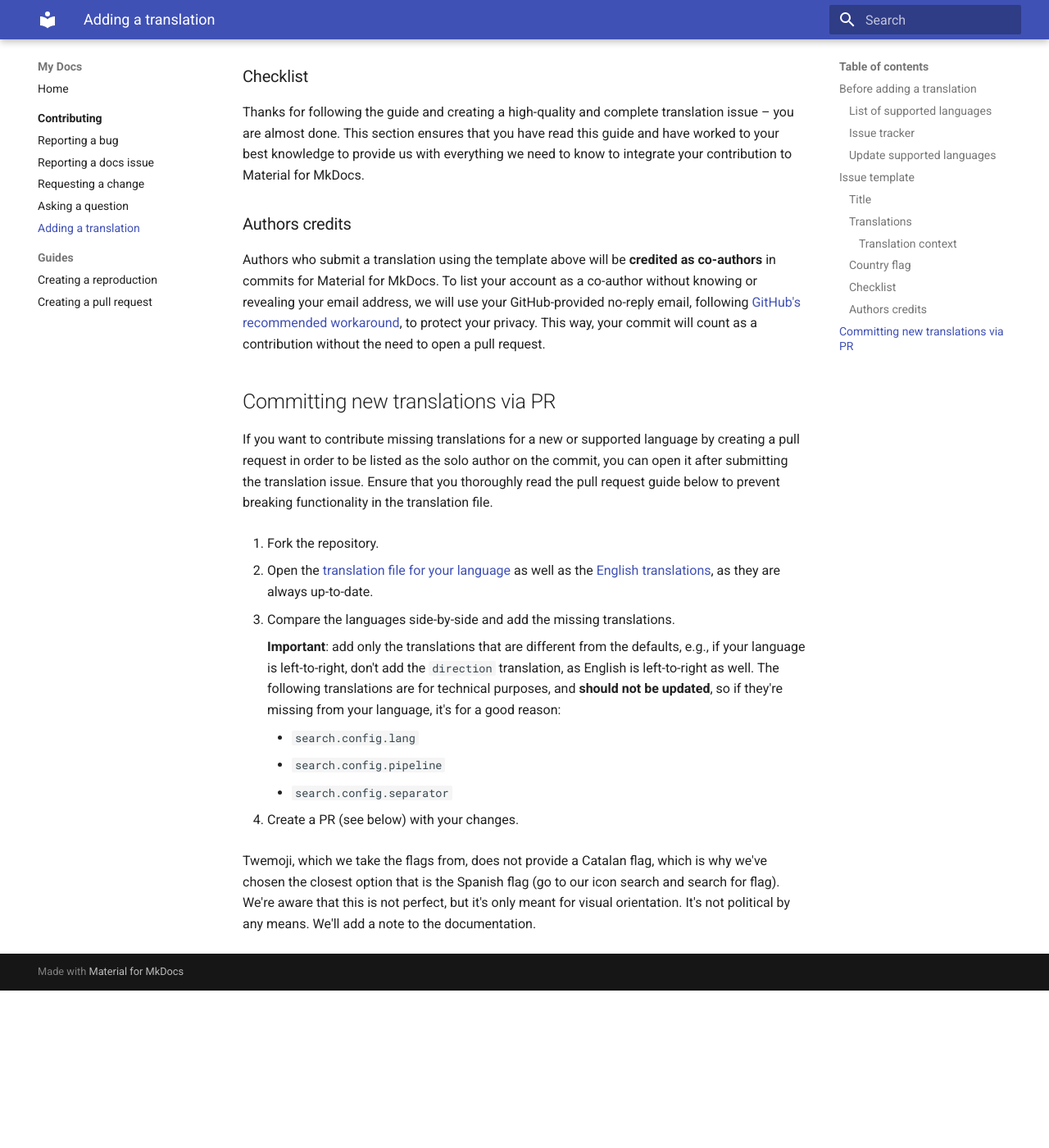
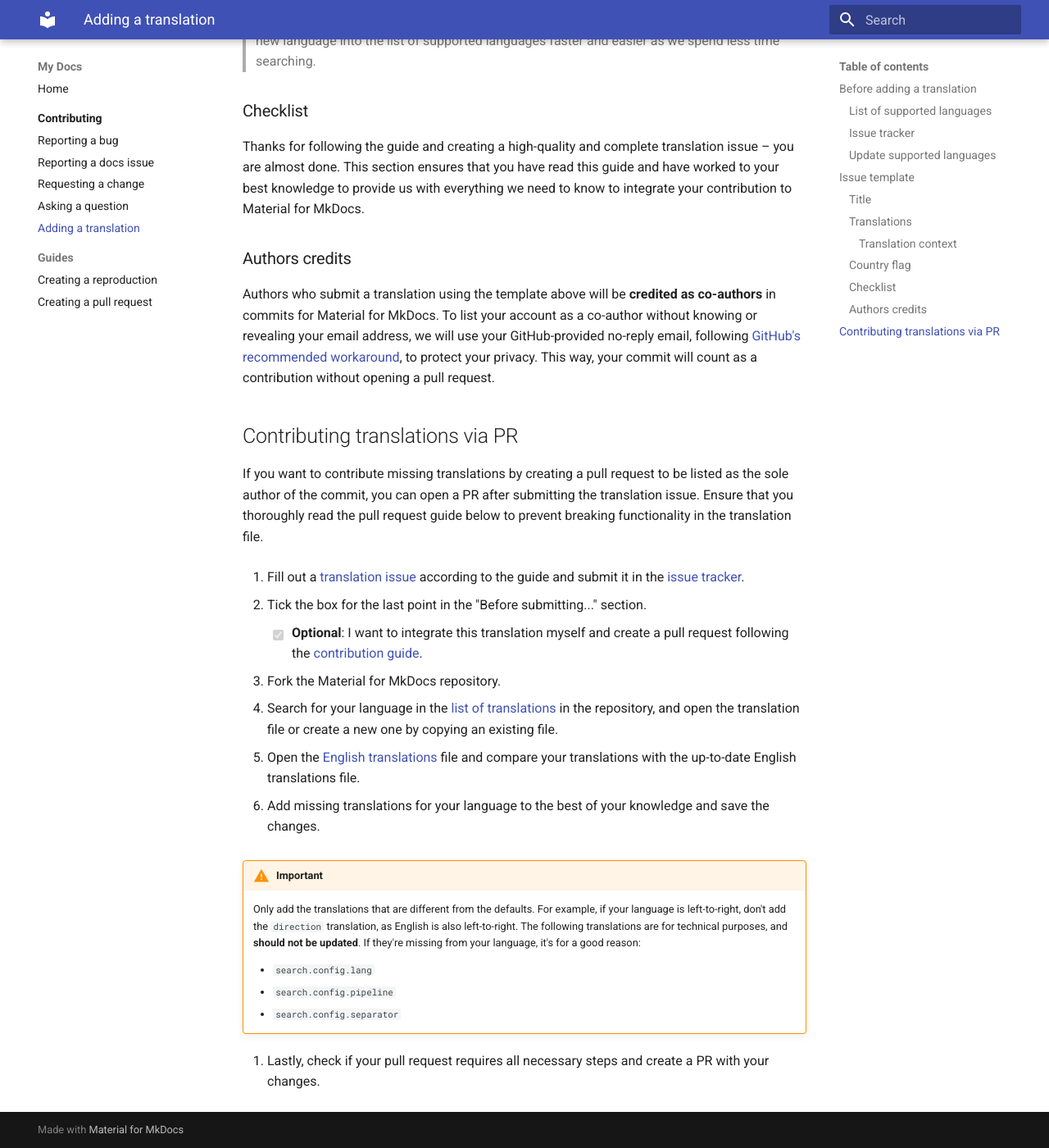
Before and after one commit to katharinalisalin/demo-bug-template, an MkDocs documentation site: the page built from docs/contributing/adding-a-translation.md, in a window 1280 px wide and 1400 px high, scrolled down 2891 px. Shown: the whole window at 82% size. Built offline with MkDocs 1.6.1 and Material for MkDocs 9.7.7, drawn with Linux system fonts in a browser that asks for light colours; before the commit the page ends 4099 px from its top, so only the background shows below that; some of the changed text lies outside the part shown.

Commit message:
Updated docs

```diff
--- a/docs/contributing/adding-a-translation.md
+++ b/docs/contributing/adding-a-translation.md
@@ -27,8 +27,8 @@ language is not included in the [list of supported languages].
   [Search for your language]: https://squidfunk.github.io/mkdocs-material/setup/changing-the-language/#site-language
 
 If your language is already supported, you can review the completeness of the
-translations, which are displayed below each language in the list. If any
-updates are needed, you can make the necessary changes.
+translations, which are displayed below each language. If any updates are
+needed, you can make the necessary changes and contribute them.
 
 If your language is not on the list of supported languages, you can contribute
 by opening a new issue and [adding a translation] with the help of the provided
@@ -36,7 +36,7 @@ guide.
 
 Please note that we grouped languages. If you would like to add specific
 linguistic variations for your country, please open a new issue and include your
-country's flag along with the details.
+country's flag, along with the details.
 
   [Add a translation]: https://github.com/squidfunk/mkdocs-material/issues/new?assignees=&labels=change+request&template=04-add-a-translation.yml&title=Add+translations+for+...
 
@@ -111,22 +110,25 @@ the title is already set with no need for adjustment.
 
 With the preliminary work done, you can now add all missing translations for
 your language. Each label on the right side containing the `⬅️ icon` is missing
-a translation. To ensure accuracy of your translation, consider double-checking
+a translation. To ensure the accuracy of your translation, consider double-checking
 the context of the words by looking at the [English version].
 
 [English version]: https://github.com/squidfunk/mkdocs-material/tree/master/src/partials/languages
 
 #### Translation context
 
+.
+.
+.
 
 
 After adding the translation, remove the `⬅️ icon` from each translated line. If
-you couldn't find translations for some required fields, simply leave them for
+you can't find translations for some required fields, simply leave them for
 other contributors to complete.
 
 ### Country flag
 
-Now, that you have contributed translations for a new language, please select
+Now that you have contributed translations for a new language, please select
 the appropriate flag for your language from our documentation's [Icons, Emojis site]
 by entering the command `flag` in the search field.
 
@@ -137,7 +139,7 @@ by entering the command `flag` in the search field.
     or leave the field empty.
 
 > __Why this might be helpful__: providing us with the correct country flag
-> helps us to integrate the new language to the list of supported languages
+> helps us to integrate the new language into the list of supported languages
 > faster and easier as we spend less time searching.
 
  [Icons, Emojis site]: https://squidfunk.github.io/mkdocs-material/reference/icons-emojis/#search
@@ -156,40 +158,50 @@ __credited as co-authors__ in commits for Material for MkDocs. To list your
 account as a co-author without knowing or revealing your email address, we will
 use your GitHub-provided no-reply email, following
 [GitHub's recommended workaround], to protect your privacy. This way, your
-commit will count as a contribution without the need to open a pull request.
+commit will count as a contribution without opening a pull request.
 
  [GitHub's recommended workaround]: https://docs.github.com/en/pull-requests/committing-changes-to-your-project/creating-and-editing-commits/creating-a-commit-with-multiple-authors
 
-## Committing new translations via PR
+## Contributing translations via PR
 
-If you want to contribute missing translations for a new or supported language
-by creating a pull request in order to be listed as the solo author on the
-commit, you can open it after submitting the translation issue. Ensure that you
-thoroughly read the pull request guide below to prevent breaking functionality
-in the translation file.
+If you want to contribute missing translations by creating a pull request to be
+listed as the sole author of the commit, you can open a PR after submitting the
+translation issue. Ensure that you thoroughly read the pull request guide below
+to prevent breaking functionality in the translation file.
 
-1.  Fork the repository.
+1.  Fill out a [translation issue] according to the guide and submit it in the
+    [issue tracker].
 
-2.  Open the [translation file for your language] as well as the
-    [English translations], as they are always up-to-date.
+2.  Tick the box for the last point in the "Before submitting..." section.
+    - [x]  __Optional__: I want to integrate this translation myself and create a
+            pull request following the [contribution guide](https://github.com/squidfunk/mkdocs-material/blob/master/CONTRIBUTING.md).
 
-3.  Compare the languages side-by-side and add the missing translations.
+3.  Fork the Material for MkDocs repository.
 
-    __Important__: add only the translations that are different from the
-    defaults, e.g., if your language is left-to-right, don't add the `direction`
-    translation, as English is left-to-right as well.
-    The following translations are for technical purposes, and __should not be
-    updated__, so if they're missing from your language, it's for a good reason:
+4.  Search for your language in the [list of translations] in the repository,
+    and open the translation file or create a new one by copying an existing file.
+
+5.  Open the [English translations] file and compare your translations with the
+    up-to-date English translations file.
+
+6.  Add missing translations for your language to the best of your knowledge
+    and save the changes.
+
+!!! warning "Important"
+    Only add the translations that are different from the defaults. For example,
+    if your language is left-to-right, don't add the `direction` translation, as
+    English is also left-to-right. The following translations are for technical
+    purposes, and __should not be updated__. If they're missing from your
+    language, it's for a good reason:
 
     - `search.config.lang`
     - `search.config.pipeline`
     - `search.config.separator`
 
-3.  Create a PR (see below) with your changes.
+7.  Lastly, check if your pull request requires all necessary steps and create a
+    PR with your changes.
 
-  [translation file for your language]: https://github.com/squidfunk/mkdocs-material/tree/master/src/partials/languages
+  [translation issue]: https://github.com/squidfunk/mkdocs-material/issues/new?assignees=&labels=change+request&template=04-add-a-translation.yml&title=Add+translations+for+...
+  [issue tracker]: https://github.com/squidfunk/mkdocs-material/issues/new/choose
+  [list of translations]: https://github.com/squidfunk/mkdocs-material/tree/master/src/partials/languages
   [English translations]: https://github.com/squidfunk/mkdocs-material/tree/master/src/partials/languages/en.html
-
-
-
-Twemoji, which we take the flags from, does not provide a Catalan flag, which is why we've chosen the closest option that is the Spanish flag (go to our icon search and search for flag). We're aware that this is not perfect, but it's only meant for visual orientation. It's not political by any means. We'll add a note to the documentation.
--- a/mkdocs.yml
+++ b/mkdocs.yml
@@ -29,7 +29,7 @@ nav:
   - Contributing:
     - contributing/index.md
     - Reporting a bug: contributing/reporting-a-bug.md
-    - Reporting a docs issue: reporting-a-docs-issue.md
+    - Reporting a docs issue: contributing/reporting-a-docs-issue.md
     - Requesting a change: contributing/requesting-a-change.md
     - Asking a question: https://github.com/squidfunk/mkdocs-material/discussions
     - Adding a translation: contributing/adding-a-translation.md
```
Also changed, not shown: other parts of docs/contributing/adding-a-translation.md (+8 -9 lines), docs/contributing/creating-a-pull-request.md (+1 -1 lines).
